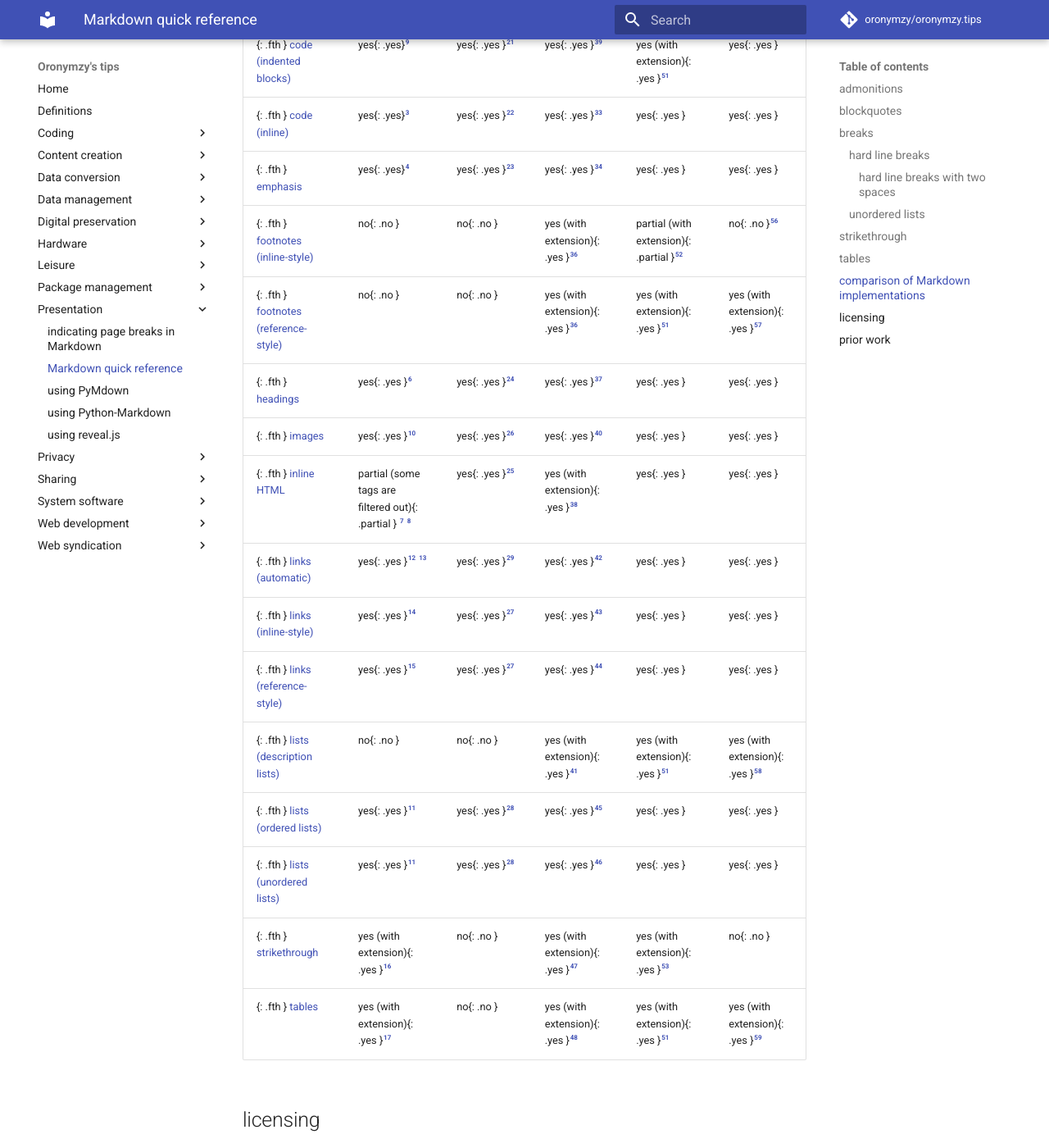
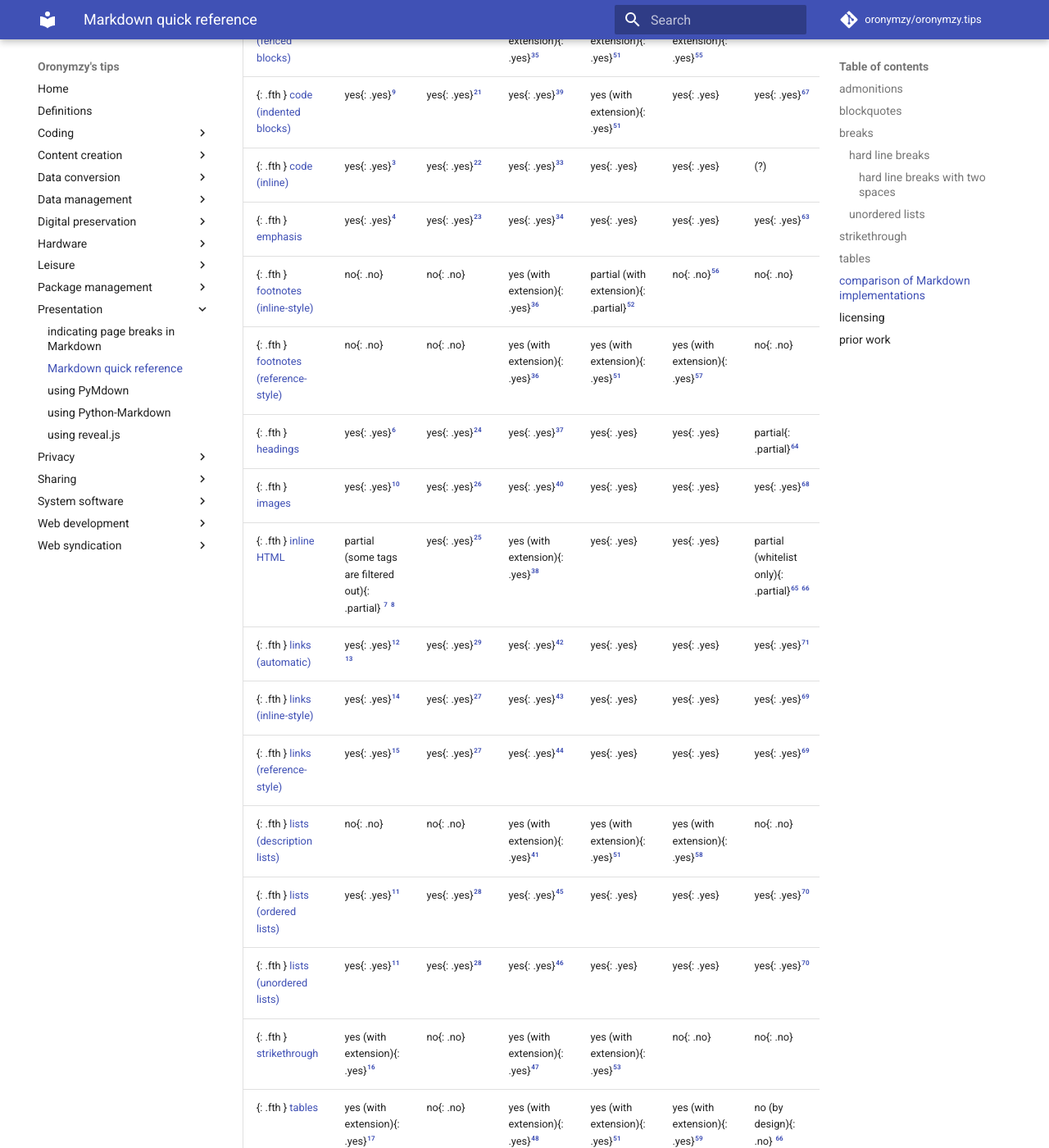
Before and after one commit to oronymzy/tips, an MkDocs documentation site: the page built from docs/Mkdqref.md, in a window 1280 px wide and 1400 px high, scrolled down 16714 px. Shown: the whole window at 82% size. Built offline with MkDocs 1.6.1 and Material for MkDocs 9.7.7, drawn with Linux system fonts in a browser that asks for light colours; comment, search, counter and statistics services are not loaded; some of the changed text lies outside the part shown.

Commit message:
Add column to comparison table, make table smaller
Add Stack Overflow Markdown column to comparison table.
Shorten attribute lists in comparison table
and shorten columns to new minimum widths.
Add footnotes and rearrange them.

```diff
--- a/docs/Mkdqref.md
+++ b/docs/Mkdqref.md
@@ -828,30 +828,30 @@ The table will render correctly even if the raw Markdown does not line up pretti
 
 <!-- This table depends on CSS tweaks to display correctly. -->
 
-|                                                                                       | [GitHub Flavored Markdown]                                              | [John Gruber's Markdown]                     | [Pandoc's Markdown]                        | [PyMdown]                                       | [Python-Markdown]                       |
-|:--------------------------------------------------------------------------------------|:------------------------------------------------------------------------|:---------------------------------------------|:-------------------------------------------|:------------------------------------------------|:----------------------------------------|
-|{: .fth } [admonitions]                                                                | no{: .no }                                                              | no{: .no }                                   | no{: .no }                                 | no{: .no }                                      | yes (with extension){: .yes }[^pynadmo] |
-|{: .fth } [blockquotes]                                                                | yes{: .yes}[^gfmblkq]                                                   | yes{: .yes }[^jgmblkq]                       | yes{: .yes }[^pdmblkq]                     | yes{: .yes }                                    | yes{: .yes }                            |
-|{: .fth } [breaks]  [(hard line, with a backslash)][hard line breaks with a backslash] | yes{: .yes}[^gfmbhlk]                                                   | no{: .no }                                   | yes (with an extension){: .yes }[^pdmbhlk] | no{: .no }                                      | no{: .no }                              |
-|{: .fth } [breaks]  [(hard line, with two spaces)][hard line breaks with two spaces]   | yes{: .yes}[^gfmbhlk]                                                   | yes{: .yes} [^jgmbhls]                       | yes{: .yes }[^pdmbhlk]                     | yes{: .yes }[^pymbhls]                          | yes{: .yes }                            |
-|{: .fth } [breaks]  [(thematic)][thematic break]                                       | yes{: .yes }[^gfmtbrk]                                                  | yes{: .yes }[^jgmtbrk]                       | yes{: .yes }[^pdmtbrk]                     | yes{: .yes }                                    | yes{: .yes }                            |
-|{: .fth } [code]  [(fenced blocks)][fenced blocks of code]                             | yes{: .yes}[^gfmfcdb]                                                   | no{: .no }                                   | yes (with extension){: .yes }[^pdmfcdb]    | yes (with extension){: .yes }[^pymexra]         | yes (with extension){: .yes }[^pyncodb] |
-|{: .fth } [code]  [(indented blocks)][indented blocks of code]                         | yes{: .yes}[^gfmicdb]                                                   | yes{: .yes }[^jgmcodb]                       | yes{: .yes }[^pdmicdb]                     | yes (with extension){: .yes }[^pymexra]         | yes{: .yes }                            |
-|{: .fth } [code]  [(inline)][inline code]                                              | yes{: .yes}[^gfmcodi]                                                   | yes{: .yes }[^jgmcodi]                       | yes{: .yes }[^pdmcodi]                     | yes{: .yes }                                    | yes{: .yes }                            |
-|{: .fth } [emphasis]                                                                   | yes{: .yes}[^gfmemph]                                                   | yes{: .yes }[^jgmemph]                       | yes{: .yes }[^pdmemph]                     | yes{: .yes }                                    | yes{: .yes }                            |
-|{: .fth } [footnotes]  [(inline-style)][inline-style footnote]                         | no{: .no }                                                              | no{: .no }                                   | yes (with extension){: .yes }[^pdmftnt]    | partial (with extension){: .partial }[^pymfnis] | no{: .no }[^pynfnis]                    |
-|{: .fth } [footnotes]  [(reference-style)][reference-style footnote]                   | no{: .no }                                                              | no{: .no }                                   | yes (with extension){: .yes }[^pdmftnt]    | yes (with extension){: .yes }[^pymexra]         | yes (with extension){: .yes }[^pynfnrs] |
-|{: .fth } [headings]                                                                   | yes{: .yes }[^gfmhdng]                                                  | yes{: .yes }[^jgmhdng]                       | yes{: .yes }[^pdmhdng]                     | yes{: .yes }                                    | yes{: .yes }                            |
-|{: .fth } [images]                                                                     | yes{: .yes }[^gfmimag]                                                  | yes{: .yes }[^jgmimag]                       | yes{: .yes }[^pdmimag]                     | yes{: .yes }                                    | yes{: .yes }                            |
-|{: .fth } [inline HTML]                                                                | partial (some tags are filtered out){: .partial } [^gfmhtm1] [^gfmhtm2] | yes{: .yes }[^jgmhtml]                       | yes (with extension){: .yes }[^pdmhtml]    | yes{: .yes }                                    | yes{: .yes }                            |
-|{: .fth } [links]  [(automatic)][automatic link]                                       | yes{: .yes }[^gfmlka1] [^gfmlka2]                                       | yes{: .yes }[^jgmlkao]                       | yes{: .yes }[^pdmlkao]                     | yes{: .yes }                                    | yes{: .yes }                            |
-|{: .fth } [links]  [(inline-style)][inline-style link]                                 | yes{: .yes }[^gfmlkis]                                                  | yes{: .yes }[^jgmlink]                       | yes{: .yes }[^pdmlkis]                     | yes{: .yes }                                    | yes{: .yes }                            |
-|{: .fth } [links]  [(reference-style)][reference-style link]                           | yes{: .yes }[^gfmlkrs]                                                  | yes{: .yes }[^jgmlink]                       | yes{: .yes }[^pdmlkrs]                     | yes{: .yes }                                    | yes{: .yes }                            |
-|{: .fth } [lists]  [(description lists)][description lists]                            | no{: .no }                                                              | no{: .no }                                   | yes (with extension){: .yes }[^pdmldsc]    | yes (with extension){: .yes }[^pymexra]         | yes (with extension){: .yes }[^pynldsc] |
-|{: .fth } [lists]  [(ordered lists)][ordered lists]                                    | yes{: .yes }[^gfmlist]                                                  | yes{: .yes }[^jgmlist]                       | yes{: .yes }[^pdmlord]                     | yes{: .yes }                                    | yes{: .yes }                            |
-|{: .fth } [lists]  [(unordered lists)][unordered lists]                                | yes{: .yes }[^gfmlist]                                                  | yes{: .yes }[^jgmlist]                       | yes{: .yes }[^pdmlurd]                     | yes{: .yes }                                    | yes{: .yes }                            |
-|{: .fth } [strikethrough]                                                              | yes (with extension){: .yes }[^gfmstrk]                                 | no{: .no }                                   | yes (with extension){: .yes }[^pdmstrk]    | yes (with extension){: .yes }[^pymtlde]         | no{: .no }                              |
-|{: .fth } [tables]                                                                     | yes (with extension){: .yes }[^gfmtabl]                                 | no{: .no }                                   | yes (with extension){: .yes }[^pdmtabl]    | yes (with extension){: .yes }[^pymexra]         | yes (with extension){: .yes }[^pyntabl] |
+|                                                                                       | [GitHub Flavored Markdown]                                             | [John Gruber's Markdown] | [Pandoc's Markdown]                       | [PyMdown]                                      | [Python-Markdown]                      | [Stack Overflow Markdown]                                 |
+|:--------------------------------------------------------------------------------------|:-----------------------------------------------------------------------|:-------------------------|:------------------------------------------|:-----------------------------------------------|:---------------------------------------|:----------------------------------------------------------|
+|{: .fth } [admonitions]                                                                | no{: .no}                                                              | no{: .no}                | no{: .no}                                 | no{: .no}                                      | yes (with extension){: .yes}[^pynadmo] | no{: .no}                                                 |
+|{: .fth } [blockquotes]                                                                | yes{: .yes}[^gfmblkq]                                                  | yes{: .yes}[^jgmblkq]    | yes{: .yes}[^pdmblkq]                     | yes{: .yes}                                    | yes{: .yes}                            | yes{: .yes}[^somblq1] [^somblq2]                          |
+|{: .fth } [breaks]  [(hard line, with a backslash)][hard line breaks with a backslash] | yes{: .yes}[^gfmbhlk]                                                  | no{: .no}                | yes (with an extension){: .yes}[^pdmbhlk] | no{: .no}                                      | no{: .no}                              | no{: .no}                                                 |
+|{: .fth } [breaks]  [(hard line, with two spaces)][hard line breaks with two spaces]   | yes{: .yes}[^gfmbhlk]                                                  | yes{: .yes} [^jgmbhls]   | yes{: .yes}[^pdmbhlk]                     | yes{: .yes}[^pymbhls]                          | yes{: .yes}                            | yes{: .yes}[^sombhls]                                     |
+|{: .fth } [breaks]  [(thematic)][thematic break]                                       | yes{: .yes}[^gfmtbrk]                                                  | yes{: .yes}[^jgmtbrk]    | yes{: .yes}[^pdmtbrk]                     | yes{: .yes}                                    | yes{: .yes}                            | yes{: .yes}[^somtbrk]                                     |
+|{: .fth } [code]  [(fenced blocks)][fenced blocks of code]                             | yes{: .yes}[^gfmfcdb]                                                  | no{: .no}                | yes (with extension){: .yes}[^pdmfcdb]    | yes (with extension){: .yes}[^pymexra]         | yes (with extension){: .yes}[^pyncodb] | no{: .no}                                                 |
+|{: .fth } [code]  [(indented blocks)][indented blocks of code]                         | yes{: .yes}[^gfmicdb]                                                  | yes{: .yes}[^jgmcodb]    | yes{: .yes}[^pdmicdb]                     | yes (with extension){: .yes}[^pymexra]         | yes{: .yes}                            | yes{: .yes}[^somicdb]                                     |
+|{: .fth } [code]  [(inline)][inline code]                                              | yes{: .yes}[^gfmcodi]                                                  | yes{: .yes}[^jgmcodi]    | yes{: .yes}[^pdmcodi]                     | yes{: .yes}                                    | yes{: .yes}                            | (?)
+|{: .fth } [emphasis]                                                                   | yes{: .yes}[^gfmemph]                                                  | yes{: .yes}[^jgmemph]    | yes{: .yes}[^pdmemph]                     | yes{: .yes}                                    | yes{: .yes}                            | yes{: .yes}[^somemph]                                     |
+|{: .fth } [footnotes]  [(inline-style)][inline-style footnote]                         | no{: .no}                                                              | no{: .no}                | yes (with extension){: .yes}[^pdmftnt]    | partial (with extension){: .partial}[^pymfnis] | no{: .no}[^pynfnis]                    | no{: .no}                                                 |
+|{: .fth } [footnotes]  [(reference-style)][reference-style footnote]                   | no{: .no}                                                              | no{: .no}                | yes (with extension){: .yes}[^pdmftnt]    | yes (with extension){: .yes}[^pymexra]         | yes (with extension){: .yes}[^pynfnrs] | no{: .no}                                                 |
+|{: .fth } [headings]                                                                   | yes{: .yes}[^gfmhdng]                                                  | yes{: .yes}[^jgmhdng]    | yes{: .yes}[^pdmhdng]                     | yes{: .yes}                                    | yes{: .yes}                            | partial{: .partial}[^somhdng]                             |
+|{: .fth } [images]                                                                     | yes{: .yes}[^gfmimag]                                                  | yes{: .yes}[^jgmimag]    | yes{: .yes}[^pdmimag]                     | yes{: .yes}                                    | yes{: .yes}                            | yes{: .yes}[^somimag]                                     |
+|{: .fth } [inline HTML]                                                                | partial (some tags are filtered out){: .partial} [^gfmhtm1] [^gfmhtm2] | yes{: .yes}[^jgmhtml]    | yes (with extension){: .yes}[^pdmhtml]    | yes{: .yes}                                    | yes{: .yes}                            | partial (whitelist only){: .partial}[^somhtm1] [^somhtm2] |
+|{: .fth } [links]  [(automatic)][automatic link]                                       | yes{: .yes}[^gfmlka1] [^gfmlka2]                                       | yes{: .yes}[^jgmlkao]    | yes{: .yes}[^pdmlkao]                     | yes{: .yes}                                    | yes{: .yes}                            | yes{: .yes}[^somlkao]                                     |
+|{: .fth } [links]  [(inline-style)][inline-style link]                                 | yes{: .yes}[^gfmlkis]                                                  | yes{: .yes}[^jgmlink]    | yes{: .yes}[^pdmlkis]                     | yes{: .yes}                                    | yes{: .yes}                            | yes{: .yes}[^somlink]                                     |
+|{: .fth } [links]  [(reference-style)][reference-style link]                           | yes{: .yes}[^gfmlkrs]                                                  | yes{: .yes}[^jgmlink]    | yes{: .yes}[^pdmlkrs]                     | yes{: .yes}                                    | yes{: .yes}                            | yes{: .yes}[^somlink]                                     |
+|{: .fth } [lists]  [(description lists)][description lists]                            | no{: .no}                                                              | no{: .no}                | yes (with extension){: .yes}[^pdmldsc]    | yes (with extension){: .yes}[^pymexra]         | yes (with extension){: .yes}[^pynldsc] | no{: .no}                                                 |
+|{: .fth } [lists]  [(ordered lists)][ordered lists]                                    | yes{: .yes}[^gfmlist]                                                  | yes{: .yes}[^jgmlist]    | yes{: .yes}[^pdmlord]                     | yes{: .yes}                                    | yes{: .yes}                            | yes{: .yes}[^somlist]                                     |
+|{: .fth } [lists]  [(unordered lists)][unordered lists]                                | yes{: .yes}[^gfmlist]                                                  | yes{: .yes}[^jgmlist]    | yes{: .yes}[^pdmlurd]                     | yes{: .yes}                                    | yes{: .yes}                            | yes{: .yes}[^somlist]                                     |
+|{: .fth } [strikethrough]                                                              | yes (with extension){: .yes}[^gfmstrk]                                 | no{: .no}                | yes (with extension){: .yes}[^pdmstrk]    | yes (with extension){: .yes}[^pymtlde]         | no{: .no}                              | no{: .no}                                                 |
+|{: .fth } [tables]                                                                     | yes (with extension){: .yes}[^gfmtabl]                                 | no{: .no}                | yes (with extension){: .yes}[^pdmtabl]    | yes (with extension){: .yes}[^pymexra]         | yes (with extension){: .yes}[^pyntabl] | no (by design){: .no} [^somhtm2]                          |
 
 [admonitions]: #admonitions
 [automatic link]: #alink
```
Also changed, not shown: other parts of docs/Mkdqref.md (+14 -0 lines).
